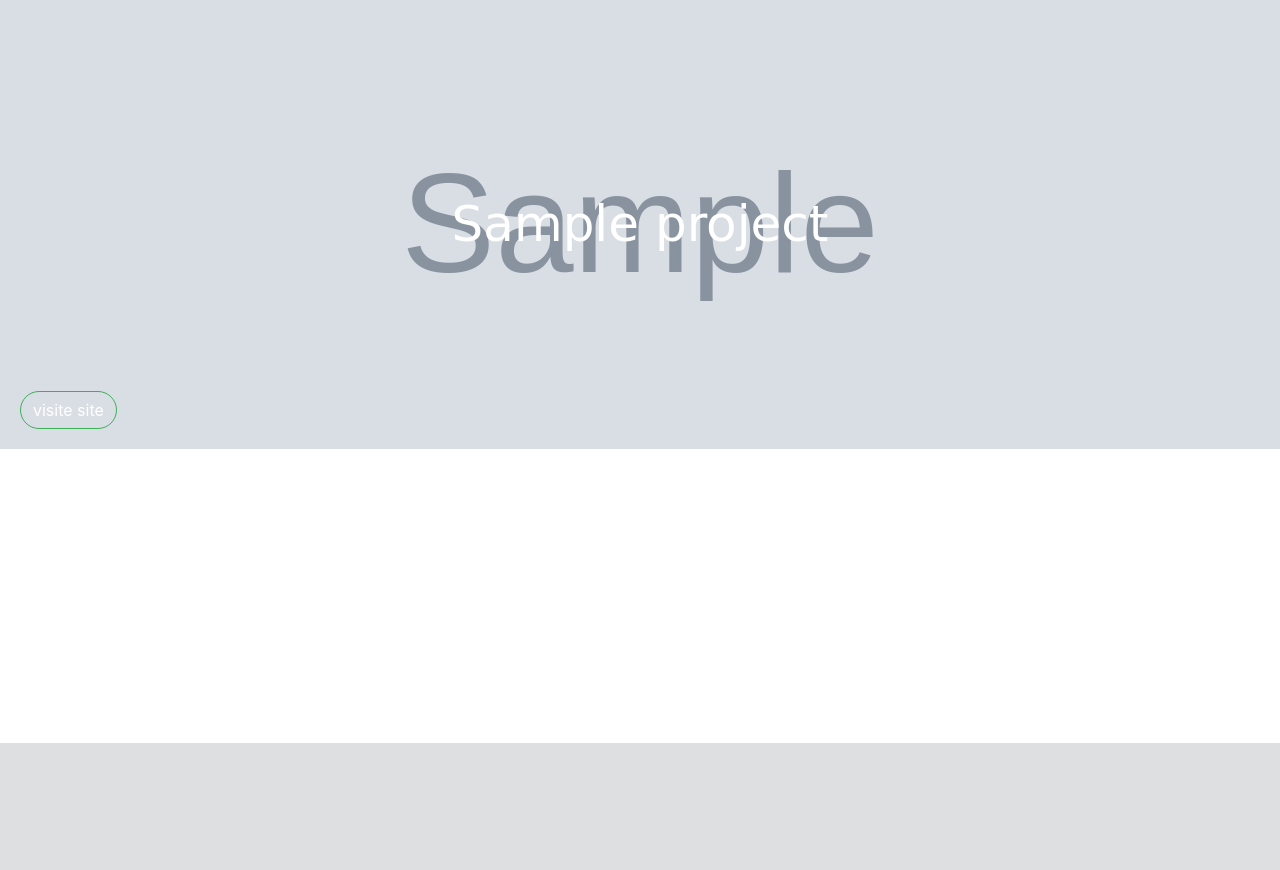
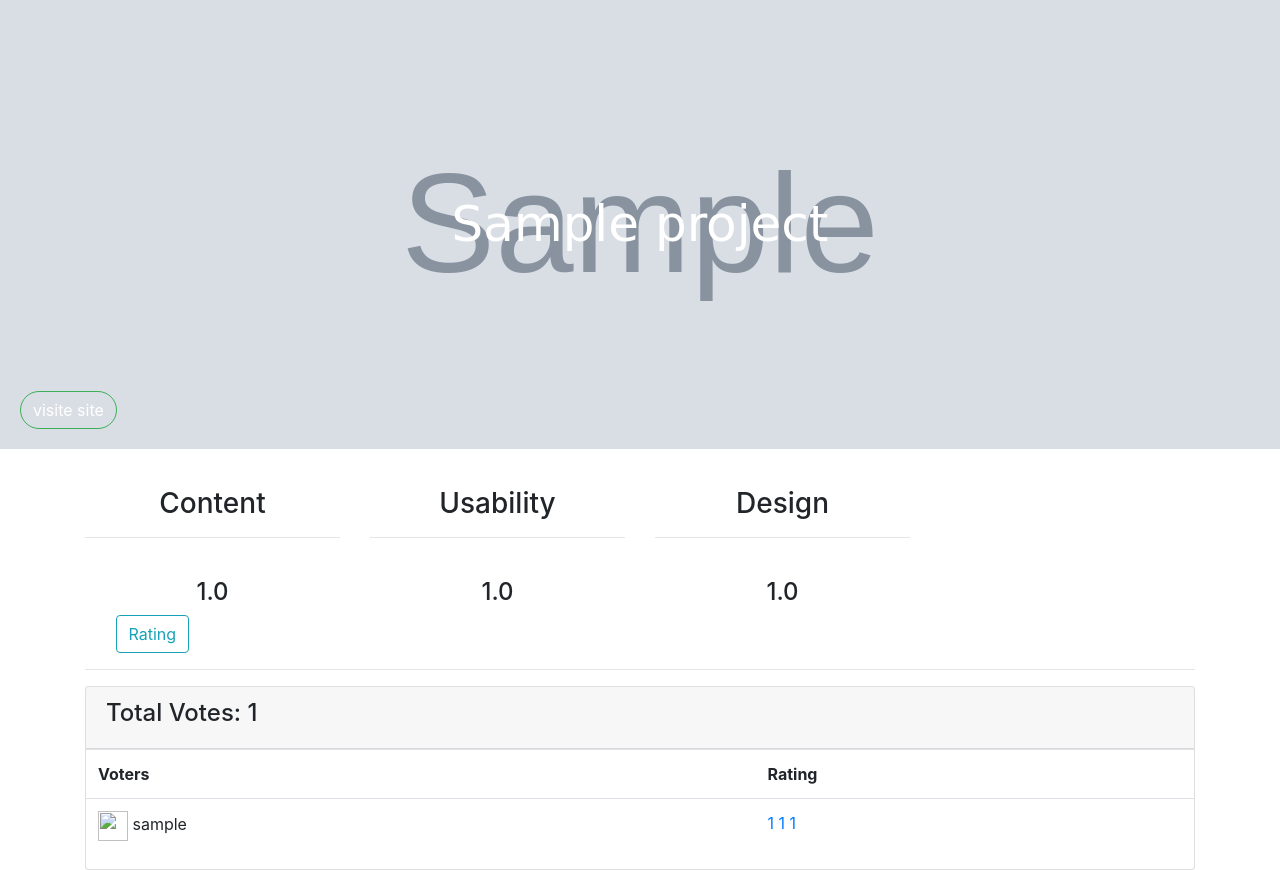
Before and after one commit to Agnes-N/AwaardsClone, a Django app: page /oneproject/1/ in a window 1280 px wide. Shown: the part 57-927 px from the top of the page. Before the commit the page ends 800 px from the top, so only its background shows below. Run offline with Django 3.2, Linux system fonts and the light colour scheme; a user stored in the database is signed in; tables that the repository leaves empty hold one stand-in row (values such as "Sample post"); grey boxes marked "Sample" are stand-in pictures; some libraries are stand-ins or nearby versions; some web fonts are replaced.

Commit message:
creates rating model

```diff
--- a/post/forms.py
+++ b/post/forms.py
@@ -1,5 +1,6 @@
 from django import forms
-from .models import Profile,Project,Comments
+from .models import Profile,Project,Comments,Rating
+from django.forms import ModelForm,Textarea,IntegerField
 
 class NewProjectForm(forms.ModelForm):
     class Meta:
@@ -14,4 +15,9 @@
 class CommentForm(forms.ModelForm):
     class Meta:
         model = Comments
-        exclude = ['posted_by', 'commented_project']
+        exclude = ['posted_by', 'commented_project', 'user']
+
+class VotingForm(forms.ModelForm):
+    class Meta:
+        model = Rating
+        fields = ['design', 'usability', 'content']
--- a/post/models.py
+++ b/post/models.py
@@ -1,5 +1,6 @@
 from django.db import models
 from django.contrib.auth.models import User
+from django.core.validators import MaxValueValidator
 # Create your models here.
 class Project(models.Model):
     title = models.CharField(max_length =30)
@@ -61,3 +62,11 @@
 
     def __str__(self):
         return self.posted_by
+
+
+class Rating(models.Model):
+    design = models.PositiveIntegerField(default = 0,validators = [MaxValueValidator(10)])
+    usability = models.PositiveIntegerField(default = 0,validators = [MaxValueValidator(10)])
+    content = models.PositiveIntegerField(default = 0,validators = [MaxValueValidator(10)])
+    user = models.ForeignKey(User,on_delete = models.CASCADE)
+    project = models.IntegerField(default = 0)
--- a/post/templates/project.html
+++ b/post/templates/project.html
@@ -10,15 +10,86 @@
         <img src="{{image.project_image.url}}" width="100%" height="450vh">
         <p class="title">{{image.title}}</p>
 
-            <div class="bt">
-            <button class="btn btn-outline-success" style="border-radius:25px;"><a href="{{image.link}}" style="color: white;">visite site</a></button>
+        <div class="visitlink">
+        <button class="btn btn-outline-success" style="border-radius:25px;"><a href="{{image.link}}" target="_blank" style="color: white;">visite site</a></button>
         </div>
-        {% endfor %}
     </div>
 </header>
 <body>
-    <div>
 
+<div class="container" style="margin-top:3%">
+    <div class="row text-center">
+
+        <div class="col-md-3" >
+            <h3>Content </h3><hr class="bg-default"><br><h4>{{content}}.0</h4>
+        </div><br>
+        <div class="col-md-3"  >
+            <h3>Usability  </h3><hr class="bg-default"><br><h4>{{usability}}.0</h4>
+        </div><br>
+        <div class="col-md-3" >
+            <h3>Design</h3><hr class="bg-default"><br><h4 >{{design}}.0</h4>
+        </div>
+    </div>
+
+
+    <a href="{{image.link}}" class="btn btn-pink btn-md pull-right" target="_blank"><i class="far fa-chevron-double-right"></i></a>
+    <button class="btn btn-outline-info text-center" type="button" data-target="#votesform" data-toggle="modal">Rating</button>
+            <hr>
+
+<!-- not typed -->
+<div class="modal fade" id="votesform" tabindex="-1" role="dialog" aria-labelledby="myModalLabel"
+  aria-hidden="true">
+  <div class="modal-dialog" role="document">
+    <div class="modal-content">
+      <div class="modal-header text-center">
+        <h4 class="modal-title w-100 font-weight-bold" id="vote">Vote</h4>
+        <button type="button" class="close" data-dismiss="modal" aria-label="Close">
+          <span aria-hidden="true">&times;</span>
+        </button>
+      </div>
+      <div class="modal-body mx-3">
+                <div class="form animated slideInDown">
+                                <form action="{% url 'oneproject' image.id %}"method="POST">
+                                        {% csrf_token %}
+                                        {% bootstrap_form form %}
+                                        <button class="btn btn-outline-info modal-footer d-flex justify-content-center" type="submit">Submit <i class="fas fa-paper-plane-o ml-1"></i> </button>
+                                </form>
+                        </div>
+      </div>
+
+      </div>
+    </div>
+  </div>
+<!-- </div> -->
+{% endfor %}
+
+<div class="card comments">
+    <div class="card-header">
+            <h4> Total Votes: {{all_ratings|length}} </h4>
+    </div>
+    <div class="list-group">
+            <ul class="list-group">
+                    {%if all_ratings%}
+                    <table id='comm' class="table">
+                            <th>Voters</th>
+                            <th>Rating</th>
+                            {%for votes in all_ratings%}<tr>
+                                    <td> <img src="{{votes.user.profile.profile_picture.url}}" alt="" width='30px' height="30px">  {{votes.user}}</td>
+                                    <td>
+                                            <div class="design">
+                                                    <a href="" class="scores">{{votes.design}}</a>
+                                                    <a href="">{{votes.usability}}</a>
+                                                    <a class='b' href="">{{votes.content}}</a>
+                                            </div>
+                                    </td>
+                                    {%endfor%}
+                    </table>
+                    {%else%}
+                    <li class="list-group-item alert alert-info">No votes Available</li>
+                    {%endif%}
+            </ul>
+    </div>
+</div>
 </div>
 </body>
 
@@ -38,7 +109,7 @@
             font-size:50px;
             font-family:'Grand Hotel',cursive ;
         }
-        .bt{
+        .visitlink{
           position: absolute;
           bottom: 20px;
           left: 20px;
--- a/post/urls.py
+++ b/post/urls.py
@@ -8,8 +8,8 @@
     url(r'^new/upload$', views.upload_project, name='upload'),
     url(r'^new/profile$', views.add_profile, name='edit'),
     url(r'^myprofile$', views.my_profile, name='myprofile'),
-    url(r'^oneproject/(\d+)',views.one_project,name='oneproject'),
-    url(r'^search/',views.search_project, name = 'search'),
+    url(r'^oneproject/(\d+)/$',views.one_project,name='oneproject'),
+    url(r'^search/$',views.search_project, name = 'search'),
     url(r'^comment/(\d+)/$', views.add_comment, name='comment'),
     url(r'^view_comment/(\d+)/$', views.comment, name='view'),
     url(r'^api/profile/$', views.ProfileList.as_view(), name = 'profile'),
--- a/post/views.py
+++ b/post/views.py
@@ -1,9 +1,9 @@
 from django.shortcuts import render,redirect
 from django.http  import HttpResponse,Http404,HttpResponseRedirect
 import datetime as dt
-from .models import Profile,Project,Comments
+from .models import Profile,Project,Comments,Rating
 from django.contrib.auth.decorators import login_required
-from .forms import NewProjectForm,NewProfileForm,CommentForm
+from .forms import NewProjectForm,NewProfileForm,CommentForm,VotingForm
 from django.http import JsonResponse
 
 from rest_framework.response import Response
@@ -63,7 +63,44 @@
 def one_project(request,id):
 
     ones_project = Project.objects.filter(id = id)
-    return render(request,'project.html',{"ones_project":ones_project})
+
+    all_ratings = Rating.objects.filter(project = id)
+    if request.method == 'POST':
+        form = VotingForm(request.POST)
+        if form.is_valid():
+            rate = form.save(commit=False)
+            rate.user = request.user
+            rate.project = id
+            rate.save()
+        return redirect('oneproject',id)
+
+    else:
+        form = VotingForm()
+
+    calculate = Rating.objects.filter(project = id)
+    usability = []
+    design = []
+    content = []
+    average_usability = 0
+    average_design = 0
+    average_content = 0
+
+    for x in calculate:
+        usability.append(x.usability)
+        design.append(x.design)
+        content.append(x.content)
+
+        if len(usability)>0 or len(design)>0 or len(content)>0:
+            average_usability+= round(sum(usability)/len(usability))
+            average_design+= round(sum(design)/len(design))
+            average_content+= round(sum(content)/len(content))
+        else:
+            average_usability =0.0
+            average_design = 0.0
+            average_content = 0.0
+
+    return render(request,'project.html',{"ones_project":ones_project,"all_ratings":all_ratings,"form":form,"usability":average_usability,"design":average_design,"content":average_content})
+
 
 @login_required(login_url='/accounts/login/')
 def search_project(request):
```
Also changed, not shown: post/templates/welcome.html (+64 -10 lines), post/migrations/0007_rating.py (added). Lines whose indentation alone changed are shown as unchanged.
